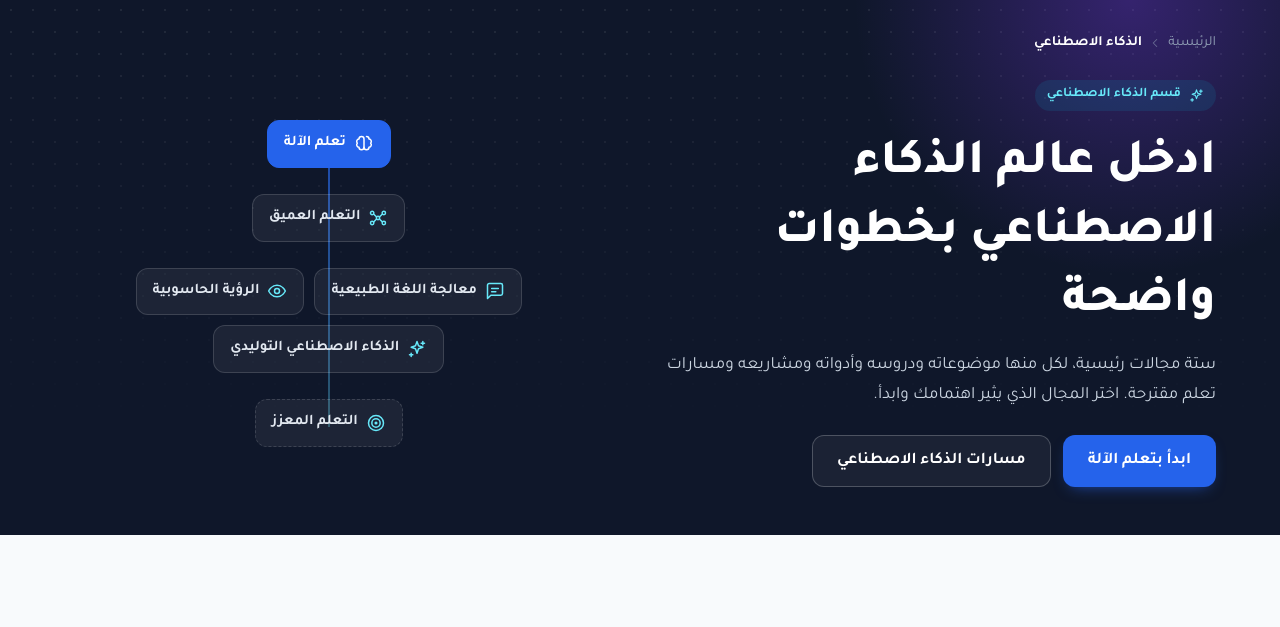
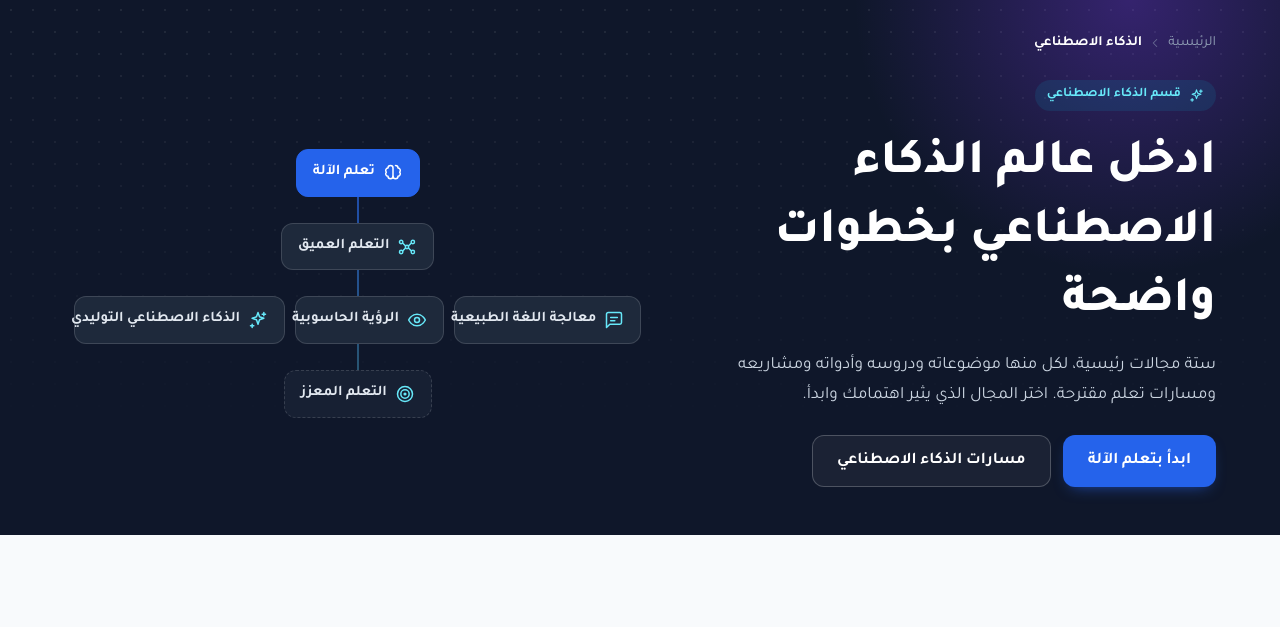
Before and after one commit to mmohemed/crispy-computing-machine, a PHP site: page /CodeWay-Frontend-Platform/pages/artificial-intelligence/index.html in a window 1280 px wide. Shown: the part 69-696 px from the top of the page. Run offline with PHP 8.4, Linux system fonts and the light colour scheme.

Commit message:
تحسينات بعد الفحص: اتجاه النصوص، القوائم، خريطة الذكاء الاصطناعي، README
Co-Authored-By: Claude Opus 5.5 <noreply@anthropic.com>
Claude-Session: https://claude.ai/code/session_014exzzYvScDEJxxWkkua7WR

```diff
--- a/CodeWay-Frontend-Platform/css/pages/ai.css
+++ b/CodeWay-Frontend-Platform/css/pages/ai.css
@@ -13,13 +13,14 @@
 
 /* خريطة العلاقات */
 .ai-map { position: relative; display: grid; justify-items: center; gap: 26px; padding: 10px; }
-.ai-node { display: inline-flex; align-items: center; gap: 8px; padding: 10px 16px; border-radius: var(--r-md); background: rgba(255,255,255,.06); border: 1px solid rgba(255,255,255,.14); color: #E2E8F0; font-weight: 700; font-size: .92rem; transition: background-color var(--t-fast), border-color var(--t-fast); position: relative; z-index: 1; }
-.ai-node:hover { background: rgba(255,255,255,.12); border-color: rgba(255,255,255,.3); }
+.ai-node { display: inline-flex; align-items: center; gap: 8px; padding: 10px 16px; border-radius: var(--r-md); background: #1E293B; border: 1px solid rgba(255,255,255,.14); color: #E2E8F0; white-space: nowrap; font-weight: 700; font-size: .92rem; transition: background-color var(--t-fast), border-color var(--t-fast); position: relative; z-index: 1; }
+.ai-node:hover { background: #273449; border-color: rgba(255,255,255,.3); }
 .ai-node .ic { color: #67E8F9; }
 .ai-node.root { background: var(--c-primary); border-color: var(--c-primary); color: #fff; }
 .ai-node.root .ic { color: #fff; }
-.ai-leaves { display: flex; gap: 10px; flex-wrap: wrap; justify-content: center; }
-.ai-node.side { border-style: dashed; }
+.ai-leaves { display: flex; gap: 10px; flex-wrap: nowrap; justify-content: center; }
+@media (max-width: 560px) { .ai-leaves { flex-wrap: wrap; } }
+.ai-node.side { border-style: dashed; background: #172033; }
 .ai-link { display: none; }
 .ai-map::before { content: ""; position: absolute; top: 30px; bottom: 30px; left: 50%; width: 2px; background: linear-gradient(180deg, rgba(37,99,235,.7), rgba(103,232,249,.3)); transform: translateX(-50%); }
 
```
